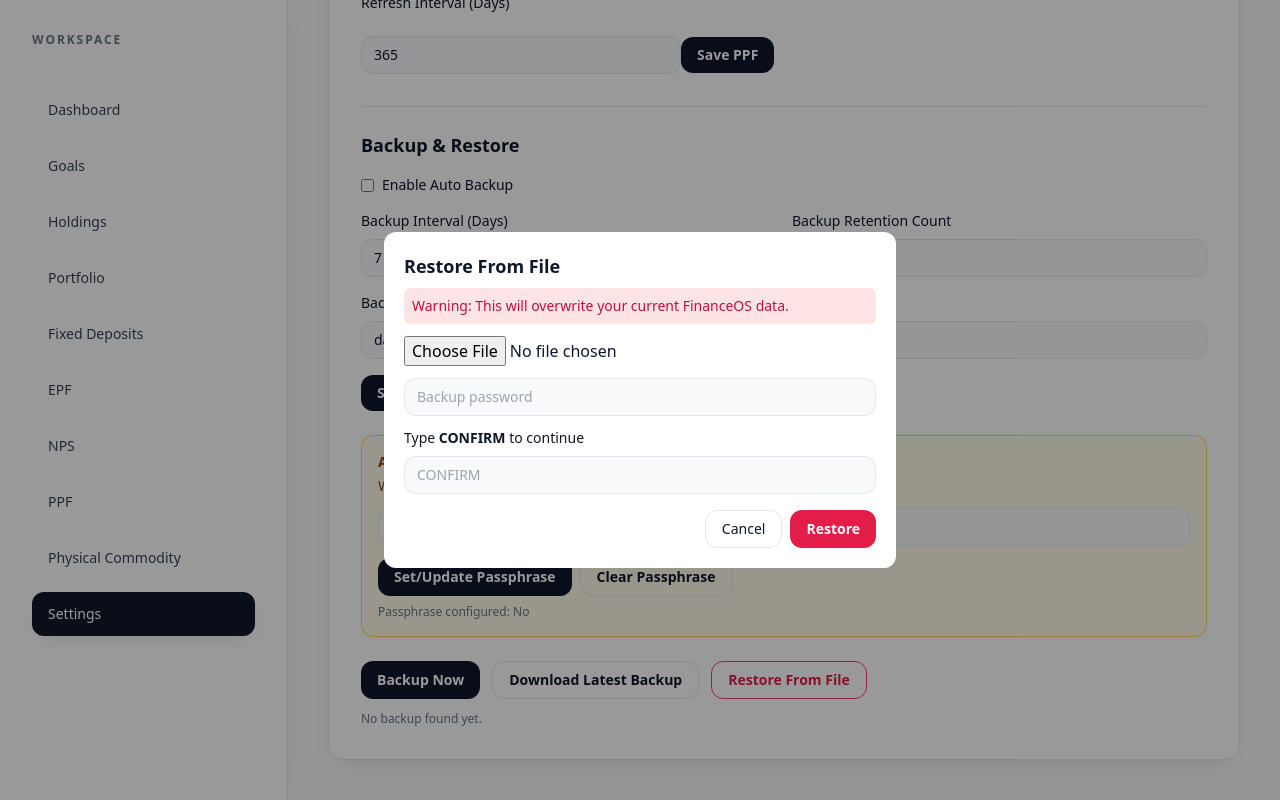
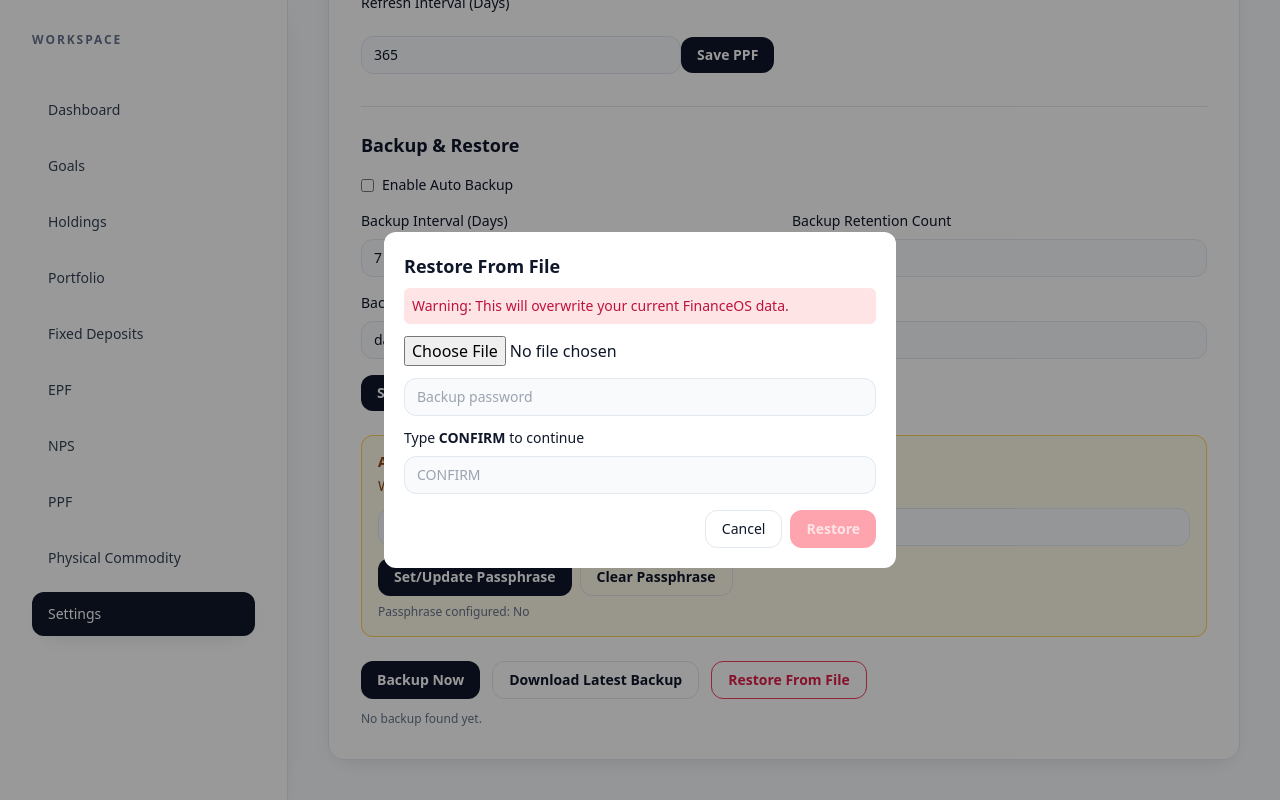
Before and after one commit to kajalchakole/FinanceOS, a React (Vite) app in the folder frontend/: page /settings in a window 1280 px wide. Both pictures are taken after a click on the button "Restore From File". Shown: the part 830-1630 px from the top of the page. Built offline with nearby package versions, Linux system fonts and the light colour scheme; no server answers.

Commit message:
Improve restore modal button disabled color state

```diff
--- a/frontend/src/pages/Settings.jsx
+++ b/frontend/src/pages/Settings.jsx
@@ -426,7 +426,7 @@
             {restoreError ? <p className="mt-3 text-sm text-rose-600">{restoreError}</p> : null}
             <div className="mt-4 flex justify-end gap-2">
               <button type="button" className="rounded-xl border border-brand-line px-4 py-2 text-sm" onClick={() => { setShowRestoreModal(false); setRestorePassword(""); setRestoreConfirmInput(""); setRestoreFile(null); setRestoreError(""); }}>Cancel</button>
-              <button type="button" className="rounded-xl bg-rose-600 px-4 py-2 text-sm font-semibold text-white" disabled={!restoreAllowed || savingRestore} onClick={handleRestore}>{savingRestore ? "Restoring..." : "Restore"}</button>
+              <button type="button" className="rounded-xl bg-rose-600 px-4 py-2 text-sm font-semibold text-white transition hover:bg-rose-700 disabled:bg-rose-300 disabled:text-rose-100" disabled={!restoreAllowed || savingRestore} onClick={handleRestore}>{savingRestore ? "Restoring..." : "Restore"}</button>
             </div>
           </div>
         </div>
```
